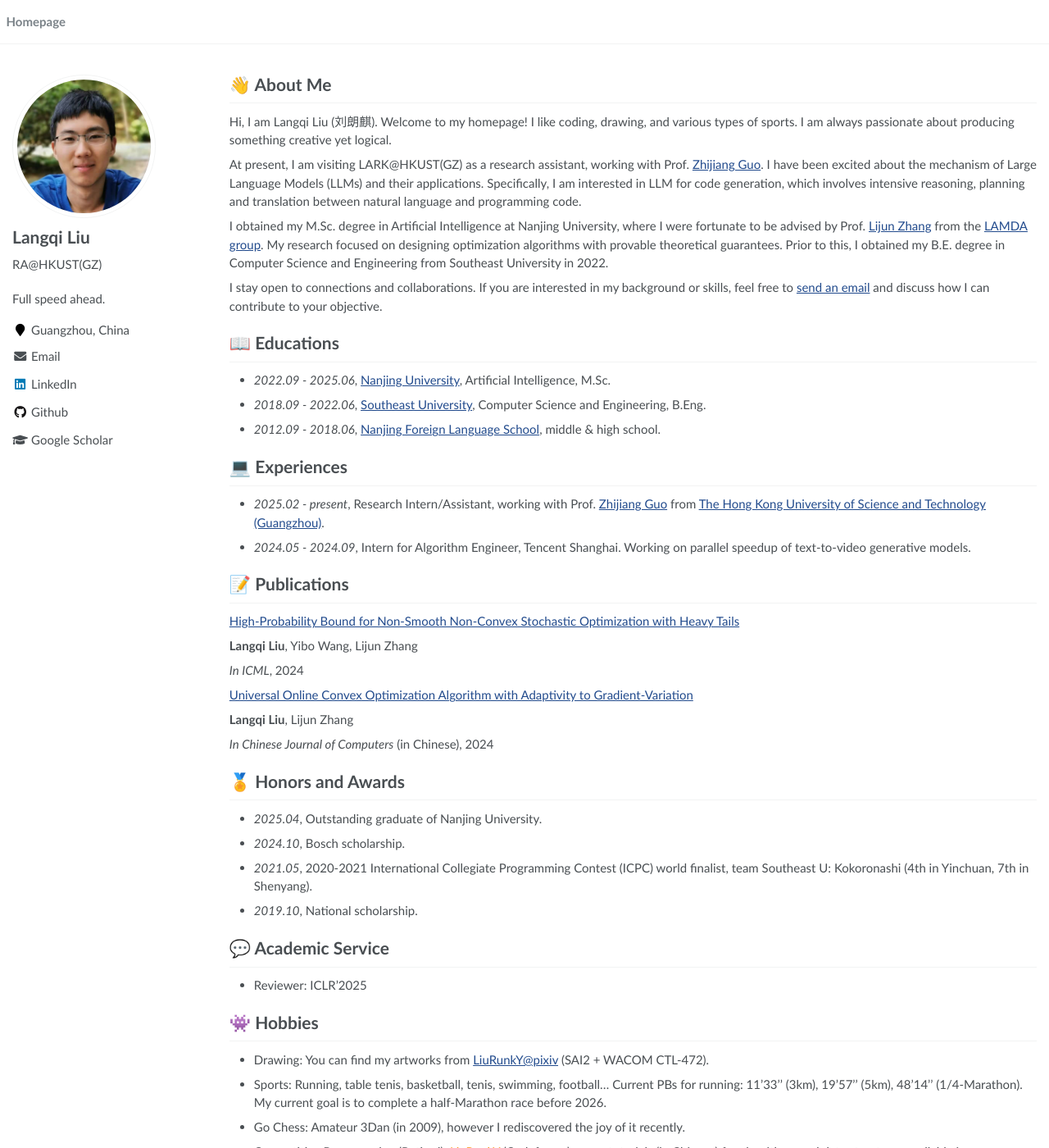
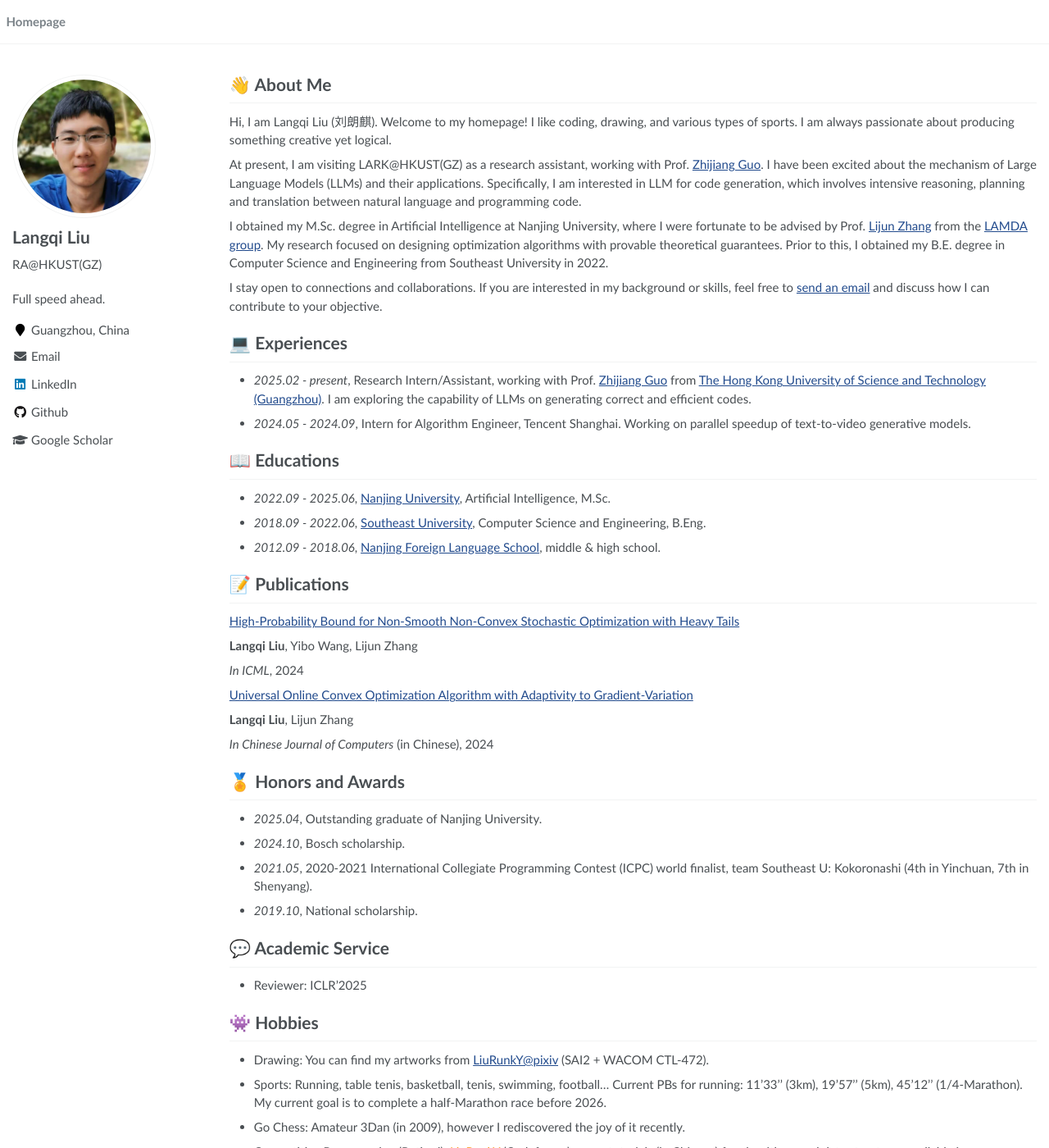
Before and after one commit to LiuRunky/LiuRunky.github.io, a Jekyll site: the page built from _pages/about.md, in a window 1280 px wide and 1400 px high. Shown: the whole window at 82% size. Built offline with Jekyll 4.4.1, drawn with Linux system fonts in a browser that asks for light colours.

Commit message:
Update files

```diff
--- a/_pages/about.md
+++ b/_pages/about.md
@@ -36,15 +36,16 @@ If you are interested in my background or skills, feel free to [send an email](m
 
 
 
+# 💻 Experiences
+- *2025.02 - present*, Research Intern/Assistant, working with Prof. [Zhijiang Guo](https://cartus.github.io/) from [The Hong Kong University of Science and Technology (Guangzhou)](https://www.hkust-gz.edu.cn/). I am exploring the capability of LLMs on generating correct and efficient codes.
+- *2024.05 - 2024.09*, Intern for Algorithm Engineer, Tencent Shanghai. Working on parallel speedup of text-to-video generative models.
+
 
 # 📖 Educations
 - *2022.09 - 2025.06*, [Nanjing University](https://www.nju.edu.cn/), Artificial Intelligence, M.Sc.
 - *2018.09 - 2022.06*, [Southeast University](https://www.seu.edu.cn/), Computer Science and Engineering, B.Eng.
 - *2012.09 - 2018.06*, [Nanjing Foreign Language School](http://www.nfls.com.cn/), middle & high school.
 
-# 💻 Experiences
-- *2025.02 - present*, Research Intern/Assistant, working with Prof. [Zhijiang Guo](https://cartus.github.io/) from [The Hong Kong University of Science and Technology (Guangzhou)](https://www.hkust-gz.edu.cn/).
-- *2024.05 - 2024.09*, Intern for Algorithm Engineer, Tencent Shanghai. Working on parallel speedup of text-to-video generative models.
 
 {% comment %}
 # 🔥 News
@@ -100,7 +101,7 @@ If you are interested in my background or skills, feel free to [send an email](m
 
 # 👾 Hobbies
 - Drawing: You can find my artworks from [LiuRunkY@pixiv](https://www.pixiv.net/users/16552180) (SAI2 + WACOM CTL-472).
-- Sports: Running, table tenis, basketball, tenis, swimming, football... Current PBs for running: 11'33'' (3km), 19'57'' (5km), 48'14'' (1/4-Marathon). My current goal is to complete a half-Marathon race before 2026.
+- Sports: Running, table tenis, basketball, tenis, swimming, football... Current PBs for running: 11'33'' (3km), 19'57'' (5km), 45'12'' (1/4-Marathon). My current goal is to complete a half-Marathon race before 2026.
 - Go Chess: Amateur 3Dan (in 2009), however I rediscovered the joy of it recently.
 - Competitive Programming (Retired): [<font color="#FF8C00">LiuRunkY</font>](https://codeforces.com/profile/LiuRunkY) (Codeforces), some tutorials (in Chinese) for algorithms and data structures available in [LiuRunky@cnblogs](https://www.cnblogs.com/LiuRunky).
 - Rhythm Game (AFK): [LiuRunky](https://osu.ppy.sh/users/6172732) (Osu!Mania), 4K 10Dan (in 2020), 7K 1Dan (in 2023). My favorite music composer is ginkiha.
```
